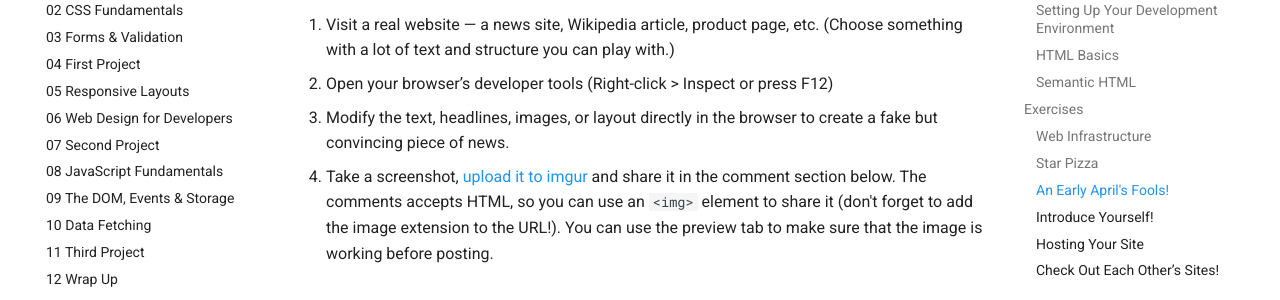
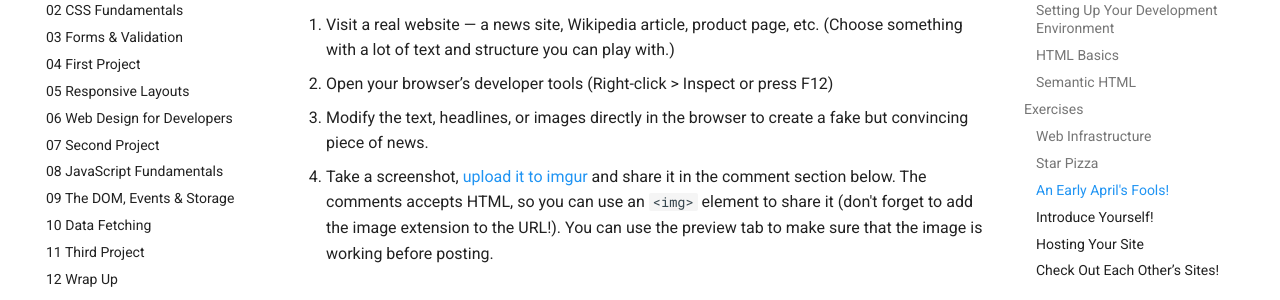
Before and after one commit to KasperKnop/WEB1, an MkDocs documentation site: the page built from docs/01-web-infrastructure-and-html.md, in a window 1280 px wide and 900 px high, scrolled down 2397 px. Shown: the part 152-452 px from the top of the window. Built offline with MkDocs 1.6.1 and Material for MkDocs 9.7.7, drawn with Linux system fonts in a browser that asks for light colours; comment, search, counter and statistics services are not loaded.

Commit message:
Update 01-web-infrastructure-and-html.md

```diff
--- a/docs/01-web-infrastructure-and-html.md
+++ b/docs/01-web-infrastructure-and-html.md
@@ -97,7 +97,7 @@ Use your browser’s developer tools to temporarily edit a real website and make
 
 1. Visit a real website — a news site, Wikipedia article, product page, etc. (Choose something with a lot of text and structure you can play with.)
 2. Open your browser’s developer tools (Right-click > Inspect or press F12)
-3. Modify the text, headlines, images, or layout directly in the browser to create a fake but convincing piece of news.
+3. Modify the text, headlines, or images directly in the browser to create a fake but convincing piece of news.
 4. Take a screenshot, [upload it to imgur](https://imgur.com/upload) and share it in the comment section below. The comments accepts HTML, so you can use an `<img>` element to share it (don't forget to add the image extension to the URL!). You can use the preview tab to make sure that the image is working before posting.
 
 ### Introduce Yourself!
```
